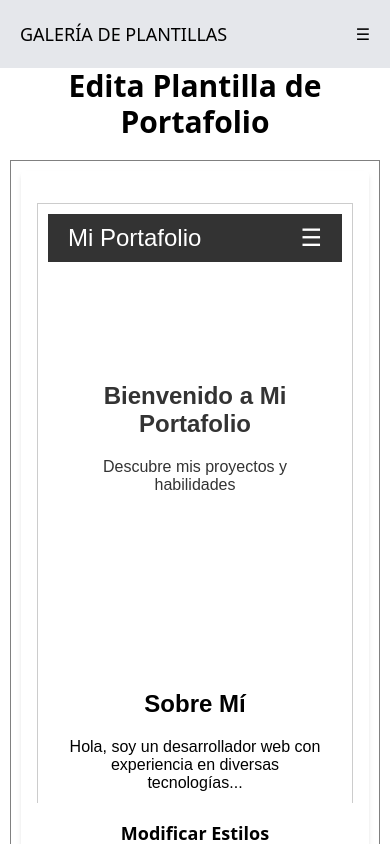
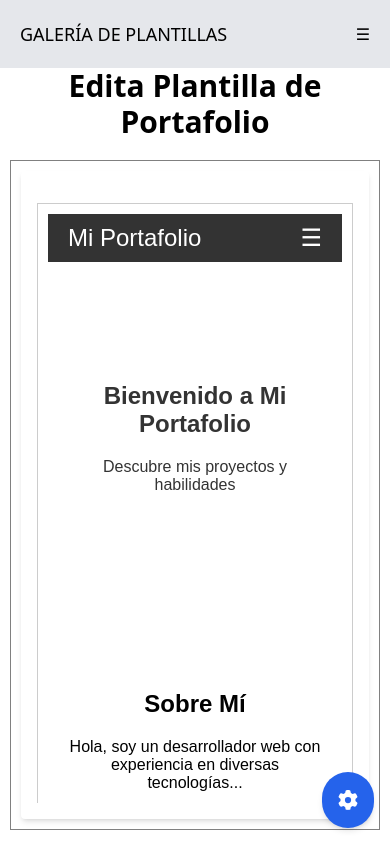
Before and after one commit to anrivers/galeria-de-plantillas, a React (Create React App) app: page /EditTemplate/1 in a window 390 px wide. Shown: the top 844 px of the page. Built offline with nearby package versions, Linux system fonts and the light colour scheme.

Commit message:
Se editó los estilos para que este las herramientas de modificar estén a un costado, y cuando sea responsivo se manejen a través de un botón

```diff
--- a/src/components/EditableContent.jsx
+++ b/src/components/EditableContent.jsx
@@ -1,6 +1,9 @@
-import React, { useEffect, useRef } from 'react';
+import React, { useState, useEffect, useRef } from 'react';
+import { FontAwesomeIcon } from '@fortawesome/react-fontawesome';
+import { faCog } from '@fortawesome/free-solid-svg-icons';
 
 const EditableContent = ({ content, onChange, cssContent, onStyleChange, onImageChange }) => {
+  const [showStyles, setShowStyles] = useState(false);
   const iframeRef = useRef(null);
   const initialLoad = useRef(true);
 
@@ -62,11 +65,8 @@ const EditableContent = ({ content, onChange, cssContent, onStyleChange, onImage
 
   return (
     <div className="p-4 bg-white rounded shadow-md max-w-full overflow-x-auto">
-      <iframe
-        ref={iframeRef}
-        className="w-full h-[600px] border-none mt-4"
-      />
-      <div className="mt-4">
+      <div className="flex flex-col lg:flex-row gap-4">
+        <div className={`lg:w-1/4 ${showStyles ? 'block' : 'hidden lg:block'}`}>
           <h3 className="text-lg font-semibold mb-2">Modificar Estilos</h3>
           <div className="flex flex-col gap-2">
             <label className="flex items-center gap-2">
@@ -118,6 +118,22 @@ const EditableContent = ({ content, onChange, cssContent, onStyleChange, onImage
             })}
           </div>
         </div>
+
+        <div className="lg:w-3/4 flex-grow">
+          <iframe
+            ref={iframeRef}
+            className="w-full h-full border-none mt-4 lg:mt-0"
+            style={{ minHeight: '600px' }}
+          />
+        </div>
+      </div>
+
+      <button
+        className="lg:hidden fixed bottom-4 right-4 p-4 bg-blue-600 text-white rounded-full shadow-md"
+        onClick={() => setShowStyles(!showStyles)}
+      >
+        <FontAwesomeIcon icon={faCog} size="lg" />
+      </button>
     </div>
   );
 };
```
Lines whose indentation alone changed are shown as unchanged.
